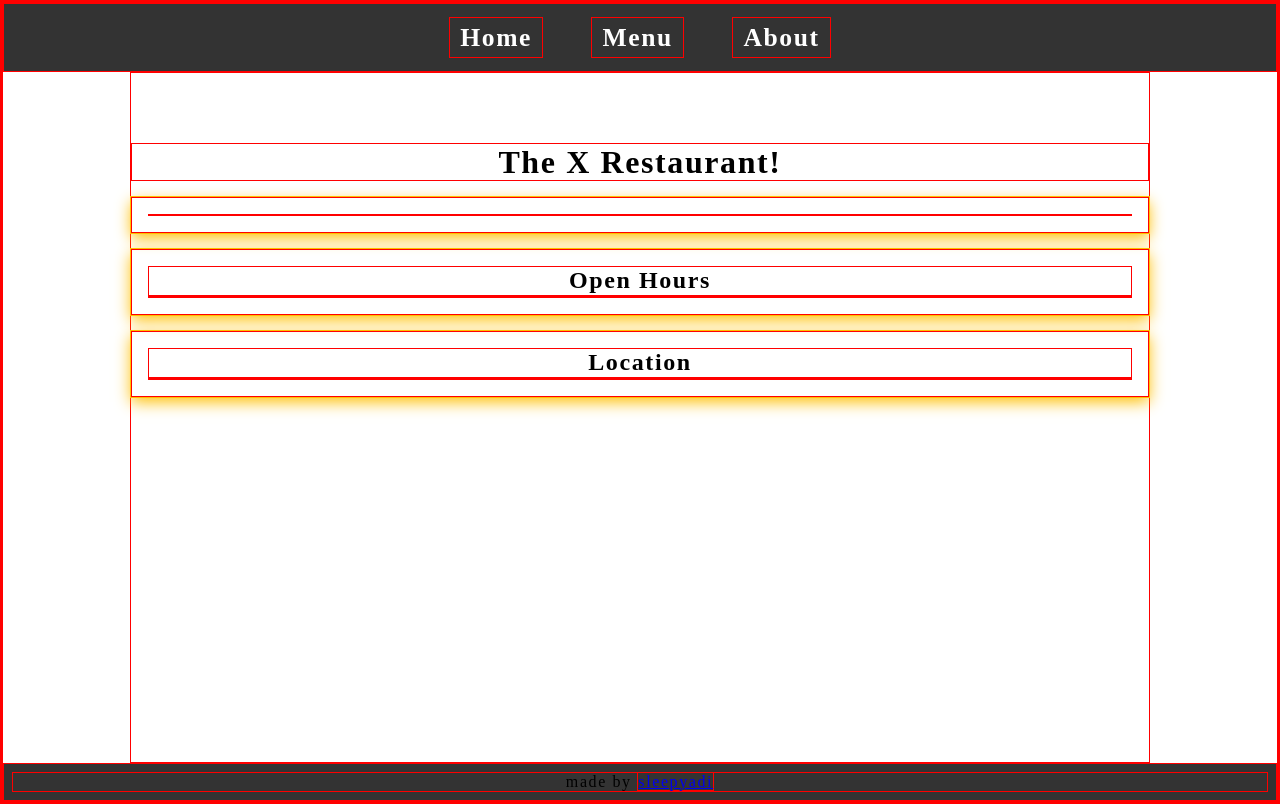
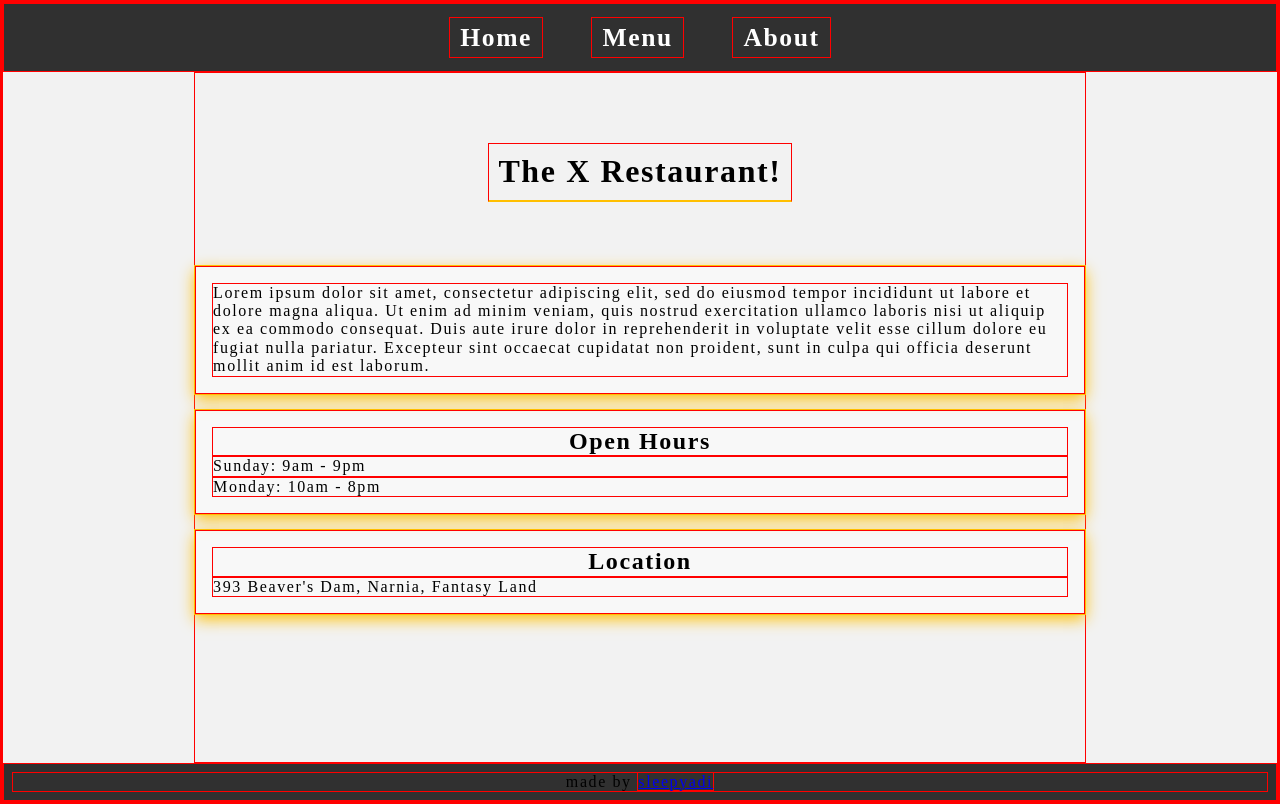
Before and after one commit to sleepyadi/restaurant-page, a website built with webpack: page src/template.html in a window 1280 px wide. Built offline with nearby package versions, Linux system fonts and the light colour scheme.

Commit message:
Update home page text

```diff
--- a/src/TEXT_DATA.js
+++ b/src/TEXT_DATA.js
@@ -23,5 +23,13 @@ const ABOUT = {
 
 }
 
+const HOME = {
+    desc: "Lorem ipsum dolor sit amet, consectetur adipiscing elit, sed do eiusmod tempor incididunt ut labore et dolore magna aliqua. Ut enim ad minim veniam, quis nostrud exercitation ullamco laboris nisi ut aliquip ex ea commodo consequat. Duis aute irure dolor in reprehenderit in voluptate velit esse cillum dolore eu fugiat nulla pariatur. Excepteur sint occaecat cupidatat non proident, sunt in culpa qui officia deserunt mollit anim id est laborum.",
 
-export {MENU, ABOUT }
+    openTime: ["Sunday: 9am - 9pm","Monday: 10am - 8pm"],
+
+    location: "393 Beaver's Dam, Narnia, Fantasy Land"
+}
+
+
+export {MENU, ABOUT, HOME }
--- a/src/home.js
+++ b/src/home.js
@@ -1,4 +1,5 @@
 import { LayoutCreator, CardCreator } from "./utils";
+import { HOME } from "./TEXT_DATA";
 
 
 function createDescriptionCard() {
@@ -6,7 +7,7 @@ function createDescriptionCard() {
 
     const descP = document.createElement('p');
     descP.classList.add('home__desc-para')
-    descP.textContent = '';
+    descP.textContent = HOME.desc;
     desc.addElement(descP);
 
     return desc.element;
@@ -19,11 +20,15 @@ function createTimeCard() {
     timeTitle.classList.add('home__time-title')
     timeTitle.textContent = 'Open Hours';
 
-    const timeP = document.createElement('p');
-    timeP.classList.add('home__time-para')
-    timeP.textContent = '';
+    openTime.addElement(timeTitle);
 
-    openTime.addElement([timeTitle, timeP]);
+    for (let text of HOME.openTime) {
+        const timeP = document.createElement('p');
+        timeP.classList.add('home__time-para')
+        timeP.textContent = text;
+        openTime.addElement(timeP)
+    }
+
 
     return openTime.element;
 
@@ -38,7 +43,7 @@ function createLocationCard() {
 
     const locationP = document.createElement('p');
     locationP.classList.add('home__location-para')
-    locationP.textContent = '';
+    locationP.textContent = HOME.location;
 
     location.addElement([locationTitle, locationP]);
 
--- a/src/styles/main.css
+++ b/src/styles/main.css
@@ -17,6 +17,7 @@
     --header-bg: rgba(0,0,0,0.8);
     --yellow: #FFC60B;
     --mud: #c59d5f;
+    --card-bg: rgba(255, 255, 255, 0.4);
 }
 
 body, #content {
@@ -26,6 +27,7 @@ body, #content {
 #content {
     display: flex;
     flex-direction: column;
+    background-color: var(--main-bg);
 }
 
 /* --------------------- UTILITY -----------------------*/
@@ -33,6 +35,7 @@ body, #content {
     padding: 1em;
     outline: 1px solid var(--title-color);
     box-shadow: var(--title-color) 0px 5px 15px;
+    background-color: var(--card-bg);
 }
 
 
@@ -67,8 +70,9 @@ main {
     flex: 1;
     margin-left: auto;
     margin-right: auto;
-    width: clamp(350px, 80%, 80%);
+    width: clamp(350px, 70%, 70%);
     padding-top: 3rem;
+    padding-bottom: 2rem;
 }
 
 /* ---------------------- Home --------------------- */
@@ -79,7 +83,13 @@ main {
 }
 
 .home__title {
-    margin-bottom: 0;
+    margin-bottom: 3rem;
+    margin-left: auto;
+    margin-right: auto;
+    text-align: center;
+    width: fit-content;
+    padding: 0.3em;
+    border-bottom: 2px solid var(--title-color);;
 }
 
 .home h1,.home h2 {
@@ -94,14 +104,14 @@ main {
     text-align: center;
     width: fit-content;
     padding: 0.3em;
-    border-bottom: 2px solid var(--title-color);;
+    border-bottom: 2px solid var(--title-color);
 }
 
 .menu .menu__items {
     padding: 1.5em;
     display: flex;
     flex-direction: column;
-    row-gap: 1.2rem;
+    row-gap: 2rem;
 }
 
 .menu__item {
@@ -115,12 +125,12 @@ main {
     color: var(--mud);
 }
 
-.menu-item-price {
+.menu__item-price {
     font-weight: bold;
 }
 
-.menu-item-desc {
-
+.menu__item-desc {
+    font-style: italic;
 }
 
 
```
